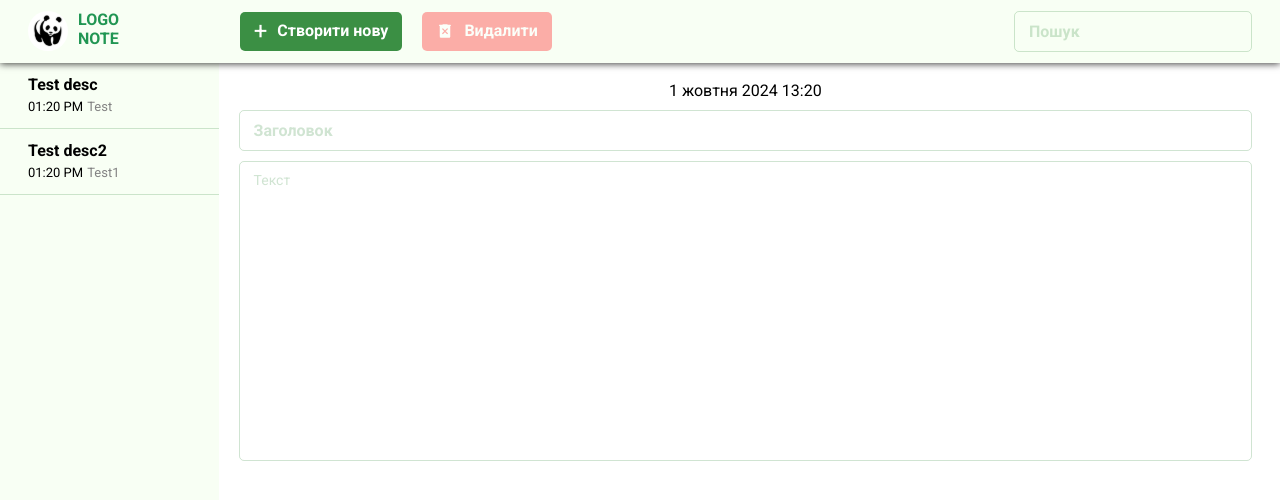
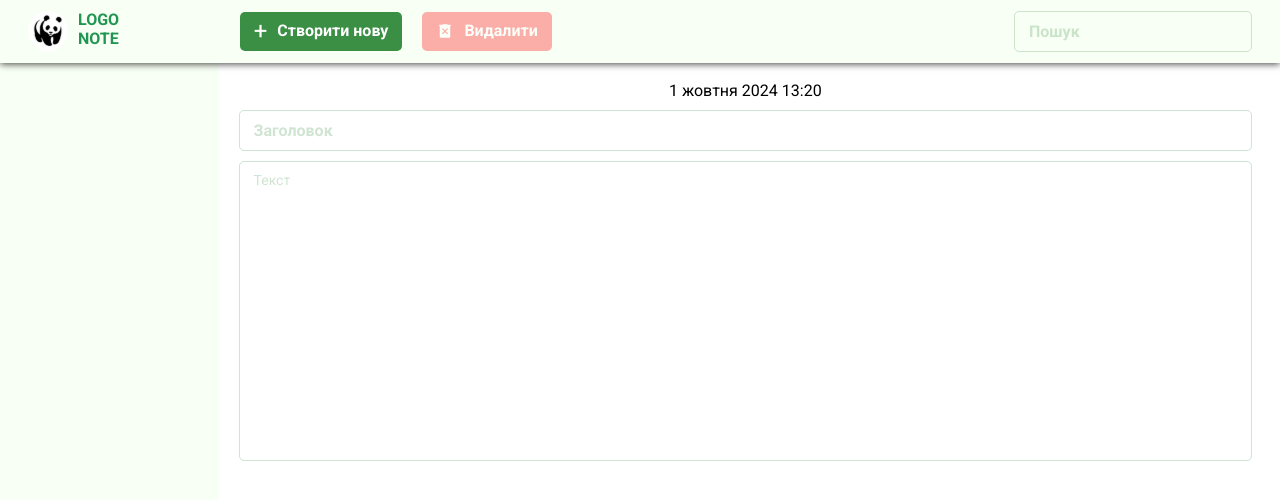
Before and after one commit to Dreyclin/softwars_test, a React (Create React App) app: page / in a window 1280 px wide. Shown: the top 500 px of the page. Built offline with nearby package versions, Linux system fonts and the light colour scheme.

Commit message:
Add: custom hook

```diff
--- a/src/components/Aside/Aside.tsx
+++ b/src/components/Aside/Aside.tsx
@@ -1,24 +1,16 @@
-import React, { useEffect, useState } from "react";
+import React from "react";
 import './Aside.css'
 import Item from "./Item";
-import { ItemType } from "../../models/ItemType";
-import { items } from "../items";
+import useToDo from "../../hooks/useToDo";
 const Aside: React.FC = () => {
 
-    const [newItems, setNewItems] = useState<ItemType[]>([])
+    const {newItems} = useToDo()
 
-    useEffect(() => {
-        setNewItems(items)
-    }, [newItems])
     return (
         <aside>
-            {newItems && newItems.map(item => (
-                <Item date={item.date} itemTitle={item.itemTitle} itemDescription={item.itemDescription}/>
+            {newItems && newItems.map((item, key) => (
+                <Item key={key} selected={item.selected} date={item.date} itemTitle={item.itemTitle} itemDescription={item.itemDescription}/>
             ))}
-            {/* <Item />
-
-            <Item />
-            <Item /> */}
         </aside>
     )
 }
--- a/src/components/Aside/Item.tsx
+++ b/src/components/Aside/Item.tsx
@@ -1,24 +1,17 @@
 import React from "react";
 import { ItemType } from "../../models/ItemType";
+import useToDo from "../../hooks/useToDo";
 
-const Item: React.FC<ItemType> = ({itemTitle, itemDescription, date}) => {
-    const today = new Date();
-    const isToday = date.toDateString() === today.toDateString();
+const Item: React.FC<ItemType> = ({itemTitle, itemDescription, date, selected}) => {
 
-    const formatDate = (date: Date) => {
-        if(isToday) {
-            return date.toLocaleTimeString([], {hour: '2-digit', minute: '2-digit'})
-        } else {
-            return date.toLocaleDateString();
-        }
-    }
+    const {formatDate} = useToDo()
 
     return (
         <div className="todo-item">
-            <h5 className="todo-item-title main-text">{itemDescription}</h5>
+            <h5 className="todo-item-title main-text">{itemTitle === "" && "Нова нотатка"}</h5>
             <p className="todo-item-description secondary-text">
                 <span className="todo-item-date">{formatDate(date)}</span>
-                <span className="todo-item-text">{itemTitle}</span>
+                <span className="todo-item-text">{itemDescription === "" && "Ще немає тексту"}</span>
             </p>
         </div>
     )
--- a/src/components/Header/Header.tsx
+++ b/src/components/Header/Header.tsx
@@ -1,7 +1,11 @@
 import React from "react";
 import './Header.css'
+import useToDo from "../../hooks/useToDo";
 
 const Header: React.FC = () => {
+
+    const {handleAddItem} = useToDo()
+
     return (
         <header>
             <div className="container">
@@ -15,7 +19,7 @@ const Header: React.FC = () => {
                 </div>
                 <div className="btns-filter-container">
                     <div className="control-btns-container">
-                        <button className="btn create-new-btn main-text">
+                        <button className="btn create-new-btn main-text" onClick={handleAddItem}>
                             <span className="big-plus">+</span>
                             <span>Створити нову</span>
                         </button>
--- a/src/components/Main/Main.tsx
+++ b/src/components/Main/Main.tsx
@@ -1,14 +1,10 @@
 import React, { useEffect, useState } from "react";
 import "./Main.css"
+import useToDo from "../../hooks/useToDo";
 
 const Main: React.FC = () => {
 
-    const today = new Date();
-    const [todayFormated, setTodayFormated] = useState<string>();
-
-    useEffect(() => {
-        setTodayFormated(today.toLocaleDateString("uk-UA", {day: "numeric", month: "long", year: "numeric", hour: "2-digit", minute: '2-digit'}).replace(/\s*р\./, '').replace(/\s*о\s*(?=\d{2}:\d{2})/, ' '))
-    }, [])
+    const {todayFormated} = useToDo()
 
     return (
         <main>
--- a/src/components/items.ts
+++ /dev/null
@@ -1,14 +0,0 @@
-import { ItemType } from "../models/ItemType";
-
-export const items: ItemType[] = [
-{
-    itemTitle: "Test",
-    itemDescription: "Test desc",
-    date: new Date()
-},
-{
-    itemTitle: "Test1",
-    itemDescription: "Test desc2",
-    date: new Date()
-}
-]
--- /dev/null
+++ b/src/hooks/useToDo.ts
@@ -0,0 +1,50 @@
+import { useEffect, useState } from "react";
+import { ItemType } from "../models/ItemType";
+
+
+const useToDo = () => {
+    const [newItems, setNewItems] = useState<ItemType[]>([])
+    const today = new Date();
+    const [todayFormated, setTodayFormated] = useState<string>();
+
+    useEffect(() => {
+        const storedItems = localStorage.getItem('items');
+        if (storedItems) {
+            const parsedItems = JSON.parse(storedItems).map((item: ItemType) => ({
+                ...item,
+                date: new Date(item.date),
+            }));
+            setNewItems(parsedItems);
+        }
+    }, [])
+
+    useEffect(() => {
+        setTodayFormated(today.toLocaleDateString("uk-UA", {day: "numeric", month: "long", year: "numeric", hour: "2-digit", minute: '2-digit'}).replace(/\s*р\./, '').replace(/\s*о\s*(?=\d{2}:\d{2})/, ' '))
+    }, [])
+
+    const formatDate = (date: Date) => {
+        const today = new Date();
+        const isToday = date.toDateString() === today.toDateString();
+
+        if (isToday) {
+            return date.toLocaleTimeString([], { hour: '2-digit', minute: '2-digit' });
+        } else {
+            return date.toLocaleDateString();
+        }
+    };
+
+    const handleAddItem = () => {
+        const items = localStorage.getItem('items');
+        console.log(items)
+        const parsedItems = items ? JSON.parse(items) : [];
+
+        const newItem = { itemTitle: '', itemDescription: '', date: new Date(), selected: true };
+        const updatedItems = [newItem, ...parsedItems];
+
+        localStorage.setItem('items', JSON.stringify(updatedItems));
+    };
+
+    return {newItems, handleAddItem, formatDate, todayFormated}
+}
+
+export default useToDo
--- a/src/models/ItemType.ts
+++ b/src/models/ItemType.ts
@@ -1,5 +1,6 @@
 export interface ItemType {
     itemTitle: string,
     itemDescription: string
-    date: Date
+    date: Date,
+    selected: boolean
 }
```
